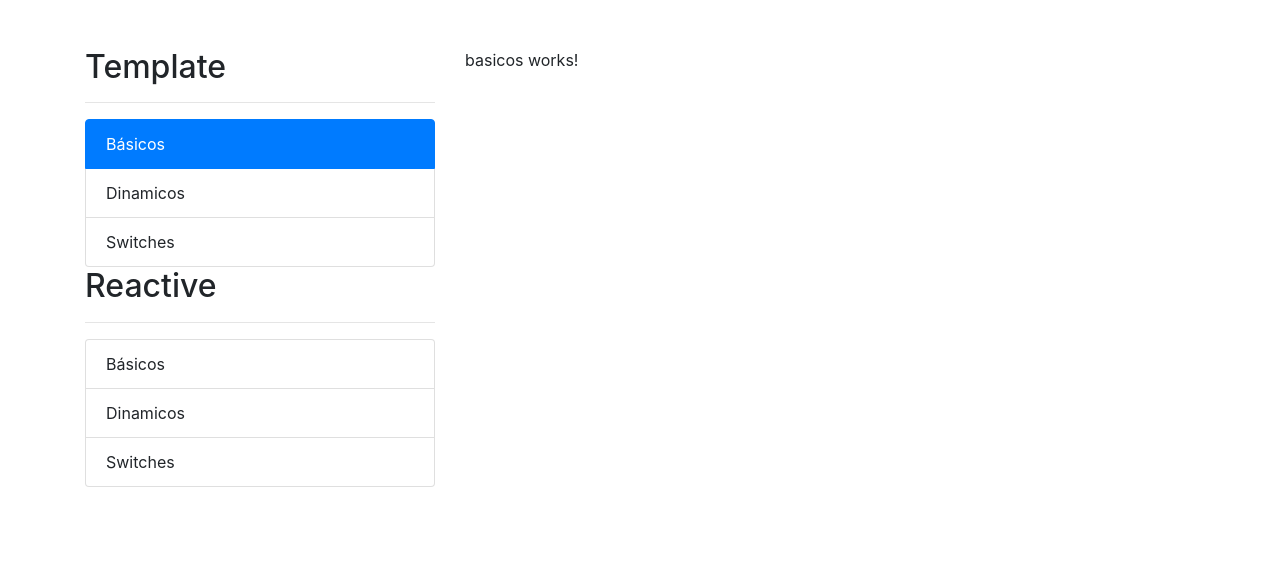
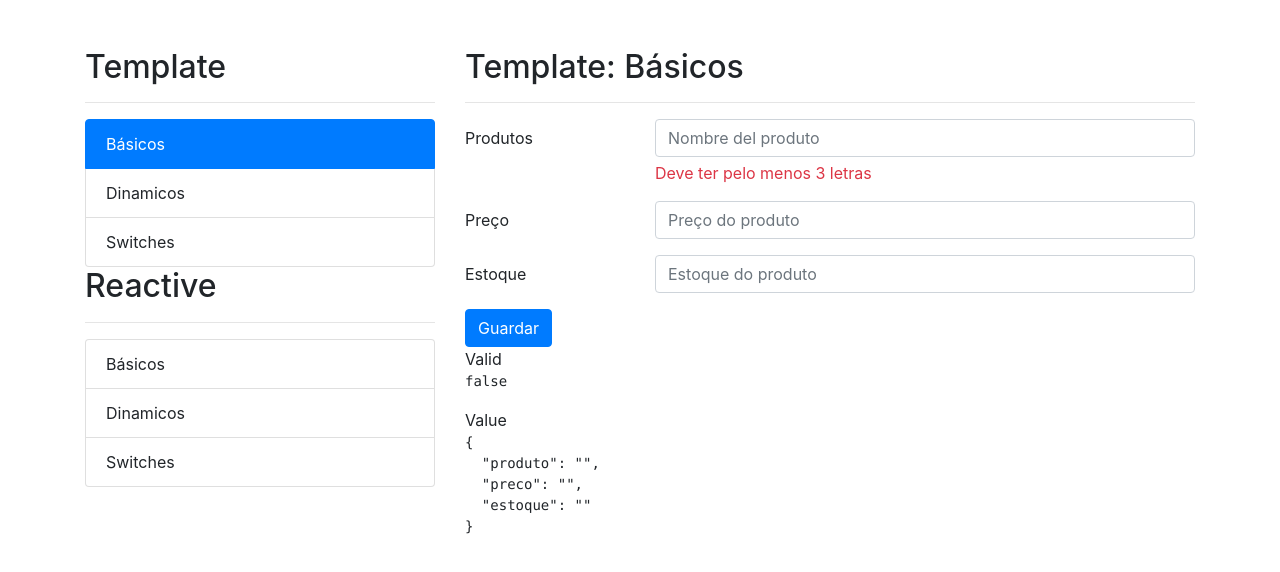
Before and after one commit to goncalveshigino/Angular-Form, an Angular app: page /template/basicos in a window 1280 px wide. Shown: the top 572 px of the page. Built offline with nearby package versions, Linux system fonts and the light colour scheme.

Commit message:
template

```diff
--- a/src/app/template/basicos/basicos.component.html
+++ b/src/app/template/basicos/basicos.component.html
@@ -1 +1,88 @@
-<p>basicos works!</p>
+
+
+<h2>Template: Básicos</h2>
+
+<hr>
+
+
+<div class="row">
+   <div class="col">
+
+     <form (ngSubmit)="guardar(miFormulario)"
+           autocomplete=off
+           #miFormulario="ngForm">
+
+      <!---Campo de produto-->
+        <div class="mb-3 row">
+          <label class="col-sm-3 col-form-label">Produtos</label>
+          <div class="col-sm-9">
+            <input type="text"
+                   ngModel
+                   name="produto"
+                   class="form-control"
+                   placeholder="Nombre del produto">
+              <span class="form-text text-danger"> Deve ter pelo menos 3 letras</span>
+          </div>
+        </div>
+
+
+        <!---Campo de Preco-->
+        <div class="mb-3 row">
+          <label class="col-sm-3 col-form-label">Preço</label>
+          <div class="col-sm-9">
+            <input type="number"
+                   class="form-control"
+                   ngModel
+                   name="preco"
+                   required
+                   placeholder="Preço do produto">
+
+          </div>
+        </div>
+
+
+        <!---Campo de Estoque-->
+        <div class="mb-3 row">
+          <label class="col-sm-3 col-form-label">Estoque</label>
+          <div class="col-sm-9">
+            <input type="number"
+                   class="form-control"
+                   ngModel
+                   name="estoque"
+                   required
+                   placeholder="Estoque do produto">
+
+          </div>
+        </div>
+
+
+        <div class="row">
+            <div class="col">
+               <button type="submit"
+                       class="btn btn-primary">
+                 Guardar
+               </button>
+            </div>
+        </div>
+
+
+
+     </form>
+
+   </div>
+</div>
+
+
+
+<div class="row">
+   <div class="col">
+
+
+     <span>Valid</span>
+     <pre>{{ miFormulario.valid }}</pre>
+
+     <span>Value</span>
+    <pre>{{ miFormulario.value | json }}</pre>
+
+   </div>
+</div>
--- a/src/app/template/basicos/basicos.component.ts
+++ b/src/app/template/basicos/basicos.component.ts
@@ -1,4 +1,5 @@
 import { Component, OnInit } from '@angular/core';
+import { NgForm } from '@angular/forms';
 
 @Component({
   selector: 'app-basicos',
@@ -6,11 +7,12 @@ import { Component, OnInit } from '@angular/core';
   styles: [
   ]
 })
-export class BasicosComponent implements OnInit {
+export class BasicosComponent  {
 
   constructor() { }
 
-  ngOnInit(): void {
+  guardar(miFormulario: NgForm) {
+    console.log(miFormulario.value);
   }
 
 }
--- a/src/app/template/template.module.ts
+++ b/src/app/template/template.module.ts
@@ -5,6 +5,7 @@ import { TemplateRoutingModule } from './template-routing.module';
 import { SwitchesComponent } from './switches/switches.component';
 import { DinamicosComponent } from './dinamicos/dinamicos.component';
 import { BasicosComponent } from './basicos/basicos.component';
+import { FormsModule } from '@angular/forms';
 
 
 @NgModule({
@@ -15,7 +16,8 @@ import { BasicosComponent } from './basicos/basicos.component';
   ],
   imports: [
     CommonModule,
-    TemplateRoutingModule
+    TemplateRoutingModule,
+    FormsModule
   ]
 })
 export class TemplateModule { }
```
